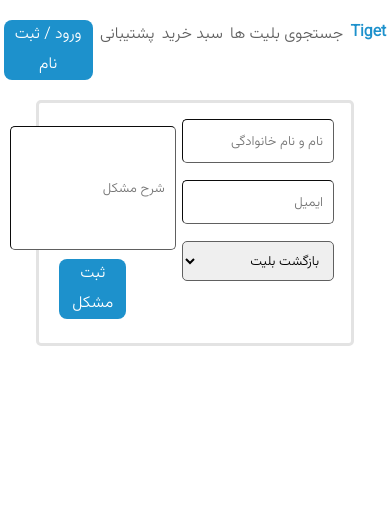
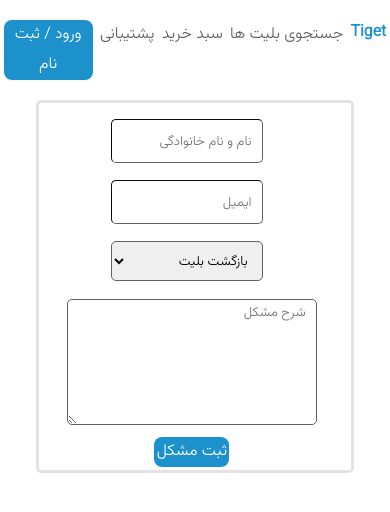
Before and after one commit to TiGet-SBU/TiGet_Frontend, a React (Create React App) app in the folder tiget-front/: page /support in a window 390 px wide. Shown: the top 512 px of the page. Built offline with nearby package versions, Linux system fonts and the light colour scheme.

Commit message:
made support page responsive

```diff
--- a/tiget-front/src/Pages/Support/Support.css
+++ b/tiget-front/src/Pages/Support/Support.css
@@ -1,12 +1,11 @@
 .support-form{
     margin-top: 5%;
     width: 80%;
-    height: 15rem;
     border-radius: 5px;
     border-color: var(--line-color);
     border-style: solid;
     display: flex;
-    direction: row;
+    flex-direction: row;
 }
 .support-form-right input{
     margin-top: 10%;
@@ -31,7 +30,6 @@
 .support-form-right{
     display: flex;
     flex-direction: column;
-
 }
 .support-form-holder{
     display: flex;
@@ -48,8 +46,10 @@
     display: flex;
     justify-content: center;
     margin-top: 5%;
+    margin-bottom: 1%;
 }
-.support-form-left input{
+.support-form-left textarea{
+    margin-top: 5%;
     border-width: 1px;
     border-color: var(--text-gray-color);
     border-radius: 5px;
@@ -57,3 +57,10 @@
     font-family: 'Vazirmatn', sans-serif;
     padding-right:10px ;
 }
+@media only screen and (max-width : 600px) {
+    .support-form{
+        flex-direction: column;
+        justify-content: center;
+        align-items: center;
+    }
+}
--- a/tiget-front/src/Pages/Support/Support.tsx
+++ b/tiget-front/src/Pages/Support/Support.tsx
@@ -18,7 +18,7 @@ const Support = () => {
               </select>
             </div>
             <div className='support-form-left'>
-              <input placeholder='شرح مشکل'/>
+              <textarea placeholder='شرح مشکل'/>
               <div className='support-form-button-holder'>
                 <Button text='ثبت مشکل' onClick={()=>true}/>
               </div>
```
